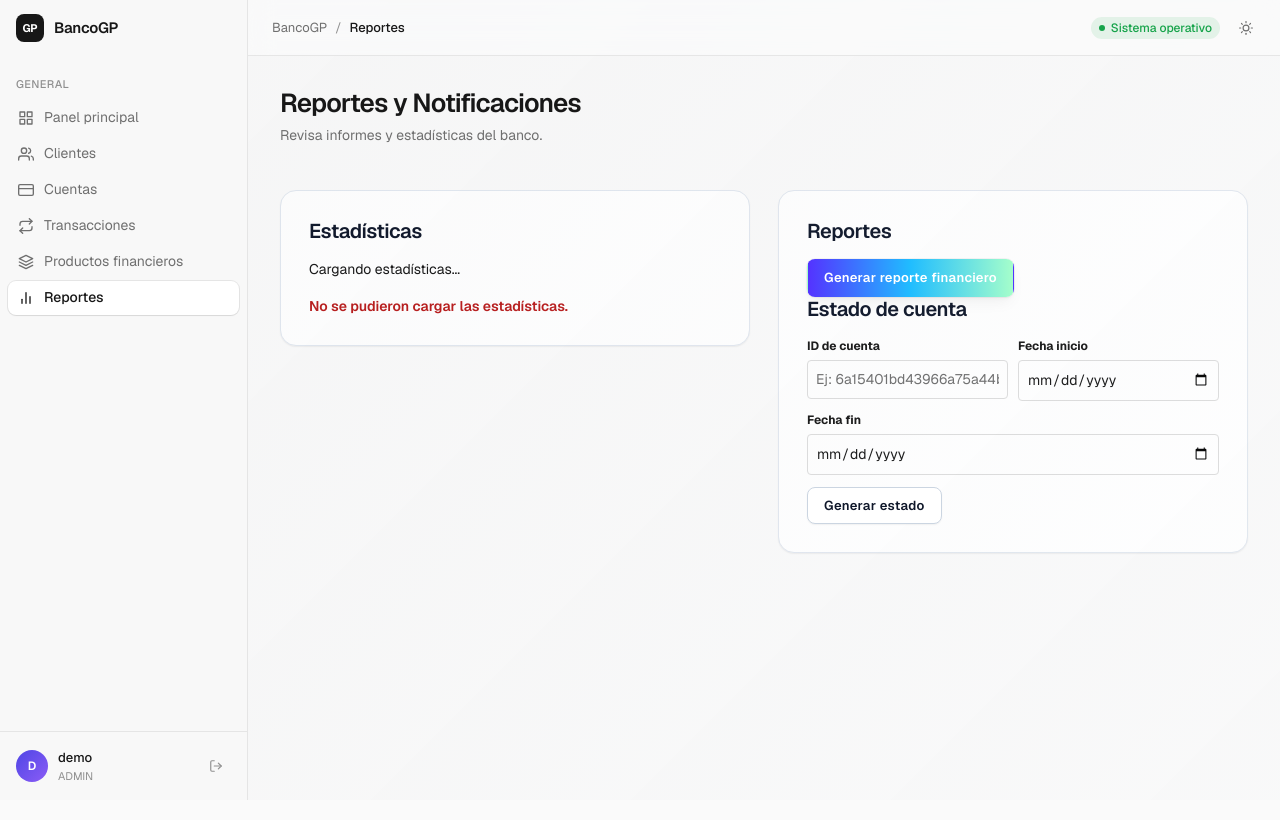
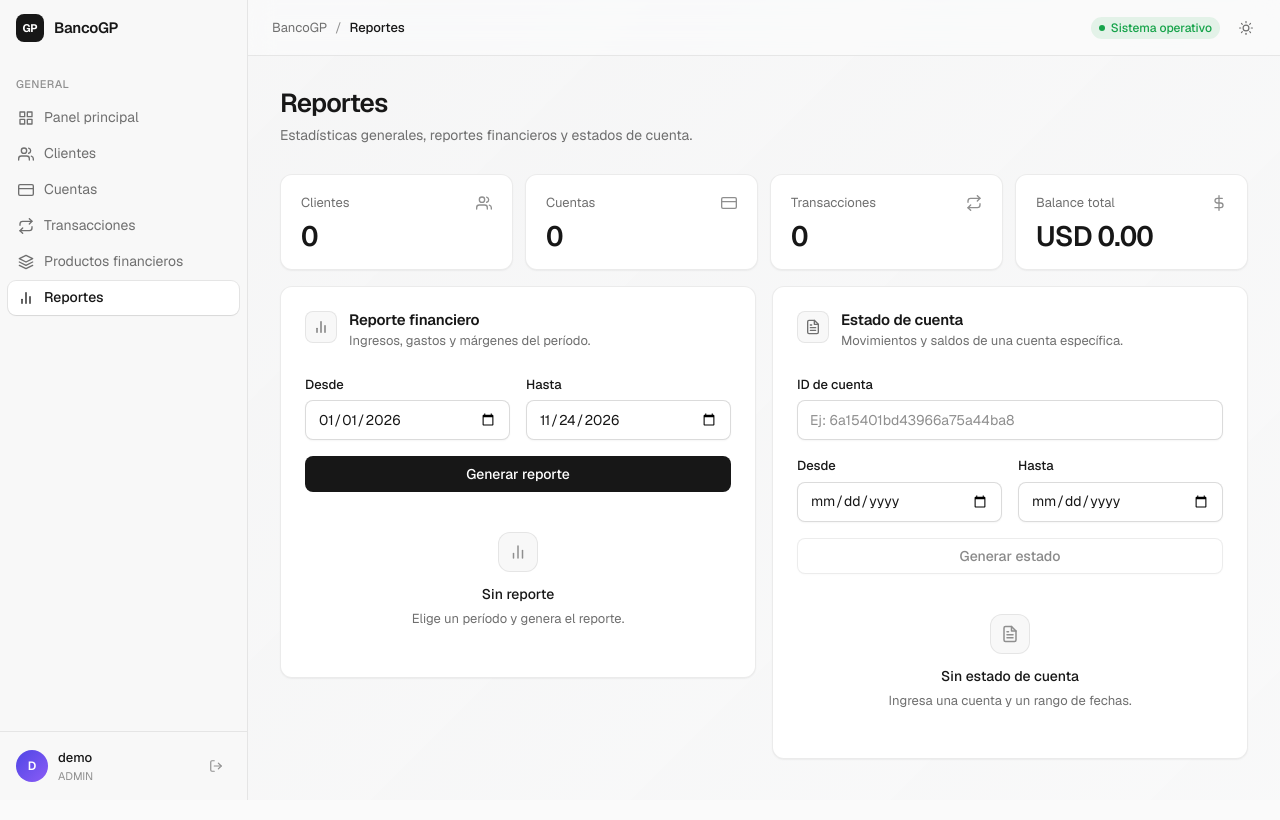
Before and after one commit to apadilla-2024102/BancoGP, a React (Vite) app in the folder bancogp-frontend/: page /reports in a window 1280 px wide. Shown: the top 820 px of the page. Built offline with nearby package versions, Linux system fonts and the light colour scheme; no server answers.

Commit message:
refactor(reports): métricas animadas, reporte financiero por período y estado de cuenta

```diff
--- a/bancogp-frontend/src/pages/ReportsPage.jsx
+++ b/bancogp-frontend/src/pages/ReportsPage.jsx
@@ -1,163 +1,167 @@
 import { useEffect, useState } from 'react';
+import { toast } from 'sonner';
+import {
+  FiBarChart2,
+  FiCalendar,
+  FiDollarSign,
+  FiFileText,
+  FiRepeat,
+  FiTrendingDown,
+  FiTrendingUp,
+  FiUsers,
+  FiCreditCard,
+} from 'react-icons/fi';
 import { DashboardLayout } from '../shared/components/layout/DashboardLayout.jsx';
 import { getStatistics, getFinancialReport, generateAccountStatement } from '../shared/api/reportsApi.js';
-import { FiDollarSign, FiTrendingUp, FiTrendingDown, FiBarChart2, FiUsers, FiFileText } from 'react-icons/fi';
+import { Badge, Button, Card, CardHeader, EmptyState, Input, StatCard } from '../shared/components/ui/index.js';
+import { SummaryList, RawData } from '../features/reports/SummaryList.jsx';
+import { formatCurrency, formatDate, formatNumber } from '../shared/utils/format.js';
+import { getErrorMessage } from '../shared/utils/cn.js';
+
+const money = (value) => formatCurrency(parseFloat(value ?? 0));
+const formatMoney = (n) => formatCurrency(n);
 
 export default function ReportsPage() {
   const [statistics, setStatistics] = useState(null);
+  const [loadingStats, setLoadingStats] = useState(true);
   const [financial, setFinancial] = useState(null);
   const [statementResult, setStatementResult] = useState(null);
   const [statementForm, setStatementForm] = useState({ accountId: '', startDate: '', endDate: '' });
   const [reportForm, setReportForm] = useState({
-    startDate: '2026-01-01',
-    endDate: new Date().toISOString().split('T')[0]
+    startDate: `${new Date().getFullYear()}-01-01`,
+    endDate: new Date().toISOString().split('T')[0],
   });
-  const [message, setMessage] = useState('');
+  const [generating, setGenerating] = useState(null);
 
   useEffect(() => {
-    getStatistics().then(setStatistics).catch(() => setMessage('No se pudieron cargar las estadísticas.'));
+    getStatistics()
+      .then(setStatistics)
+      .catch(() => toast.error('No se pudieron cargar las estadísticas.'))
+      .finally(() => setLoadingStats(false));
   }, []);
 
-  const handleFinancialReport = async () => {
-    setMessage('');
+  const handleFinancialReport = async (event) => {
+    event.preventDefault();
+    setGenerating('financial');
     try {
-      const result = await getFinancialReport(reportForm);
-      setFinancial(result);
-    } catch {
-      setMessage('No se pudo generar el reporte financiero.');
+      setFinancial(await getFinancialReport(reportForm));
+      toast.success('Reporte financiero generado');
+    } catch (error) {
+      toast.error('No se pudo generar el reporte', { description: getErrorMessage(error) });
+    } finally {
+      setGenerating(null);
     }
   };
 
-  const handleStatement = async () => {
-    setMessage('');
+  const handleStatement = async (event) => {
+    event.preventDefault();
+    setGenerating('statement');
     try {
-      const result = await generateAccountStatement(statementForm);
-      setStatementResult(result);
-    } catch {
-      setMessage('No se pudo generar el estado de cuenta.');
+      setStatementResult(await generateAccountStatement(statementForm));
+      toast.success('Estado de cuenta generado');
+    } catch (error) {
+      toast.error('No se pudo generar el estado de cuenta', { description: getErrorMessage(error) });
+    } finally {
+      setGenerating(null);
     }
   };
 
+  const updateStatement = (field) => (e) => setStatementForm((prev) => ({ ...prev, [field]: e.target.value }));
+  const updateReport = (field) => (e) => setReportForm((prev) => ({ ...prev, [field]: e.target.value }));
+
+  const fs = financial?.summary;
+  const ss = statementResult?.summary;
+
   return (
-    <DashboardLayout title="Reportes y Notificaciones" subtitle="Revisa informes y estadísticas del banco.">
-      <div className="section-grid">
-        <section className="panel-card">
-          <h2>Estadísticas</h2>
-          {statistics ? (
-            <div className="stats-grid">
-              <div className="stat-card">
-                <div style={{ display: 'flex', alignItems: 'center', justifyContent: 'space-between', marginBottom: '8px' }}>
-                  <span style={{ fontSize: '24px', fontWeight: 'bold' }}>{statistics.totalCustomers ?? '-'}</span>
-                  <FiUsers size={24} color="#3498db" />
-                </div>
-                <p>Clientes</p>
+    <DashboardLayout title="Reportes" subtitle="Estadísticas generales, reportes financieros y estados de cuenta.">
+      <div className="stat-grid stagger">
+        <StatCard label="Clientes" value={statistics?.totalCustomers ?? 0} icon={<FiUsers />} loading={loadingStats} />
+        <StatCard label="Cuentas" value={statistics?.totalAccounts ?? 0} icon={<FiCreditCard />} loading={loadingStats} />
+        <StatCard label="Transacciones" value={statistics?.totalTransactions ?? 0} icon={<FiRepeat />} loading={loadingStats} />
+        <StatCard
+          label="Balance total"
+          value={statistics?.totalBalance ?? 0}
+          format={formatMoney}
+          icon={<FiDollarSign />}
+          loading={loadingStats}
+        />
+      </div>
+
+      <div className="card-grid">
+        <Card>
+          <CardHeader icon={<FiBarChart2 />} title="Reporte financiero" description="Ingresos, gastos y márgenes del período." />
+          <form className="form-stack" onSubmit={handleFinancialReport}>
+            <div className="form-grid">
+              <Input label="Desde" type="date" value={reportForm.startDate} onChange={updateReport('startDate')} />
+              <Input label="Hasta" type="date" value={reportForm.endDate} onChange={updateReport('endDate')} />
+            </div>
+            <Button type="submit" variant="primary" loading={generating === 'financial'}>
+              Generar reporte
+            </Button>
+          </form>
+
+          {financial ? (
+            <div className="report-result animate-in">
+              <div className="report-result__meta">
+                <span>Reporte</span>
+                <Badge>{financial.reportId ?? 'Sin ID'}</Badge>
               </div>
-              <div className="stat-card">
-                <div style={{ display: 'flex', alignItems: 'center', justifyContent: 'space-between', marginBottom: '8px' }}>
-                  <span style={{ fontSize: '24px', fontWeight: 'bold' }}>{statistics.totalAccounts ?? '-'}</span>
-                  <FiBarChart2 size={24} color="#2ecc71" />
-                </div>
-                <p>Cuentas</p>
-              </div>
-              <div className="stat-card">
-                <div style={{ display: 'flex', alignItems: 'center', justifyContent: 'space-between', marginBottom: '8px' }}>
-                  <span style={{ fontSize: '24px', fontWeight: 'bold' }}>{statistics.totalTransactions ?? '-'}</span>
-                  <FiTrendingUp size={24} color="#f39c12" />
-                </div>
-                <p>Transacciones</p>
-              </div>
-              <div className="stat-card">
-                <div style={{ display: 'flex', alignItems: 'center', justifyContent: 'space-between', marginBottom: '8px' }}>
-                  <span style={{ fontSize: '24px', fontWeight: 'bold' }}>{statistics.totalBalance != null ? new Intl.NumberFormat('es-ES', { style: 'currency', currency: 'USD' }).format(statistics.totalBalance) : '-'}</span>
-                  <FiDollarSign size={24} color="#e74c3c" />
-                </div>
-                <p>Balance total</p>
-              </div>
+              {fs && (
+                <SummaryList
+                  items={[
+                    { label: 'Ingresos totales', value: money(fs.totalRevenue), icon: <FiTrendingUp />, tone: 'in' },
+                    { label: 'Gastos totales', value: money(fs.totalExpenses), icon: <FiTrendingDown />, tone: 'out' },
+                    { label: 'Margen operativo', value: fs.operatingMargin ?? '—', icon: <FiBarChart2 /> },
+                    { label: 'Cuentas por cobrar', value: money(fs.accountsReceivable), icon: <FiFileText /> },
+                    { label: 'Cuentas por pagar', value: money(fs.accountsPayable), icon: <FiFileText /> },
+                    { label: 'Ingresos netos', value: money(fs.netIncome), icon: <FiDollarSign />, strong: true },
+                  ]}
+                />
+              )}
+              <RawData data={financial} />
             </div>
           ) : (
-            <p>Cargando estadísticas...</p>
+            <EmptyState compact icon={<FiBarChart2 />} title="Sin reporte" description="Elige un período y genera el reporte." />
           )}
-          {message && <p className="error-text">{message}</p>}
-        </section>
+        </Card>
 
-        <section className="panel-card">
-          <h2>Reportes</h2>
-          <button className="btn btn--primary btn--small" onClick={handleFinancialReport}>Generar reporte financiero</button>
-          {financial && (
-            <div className="info-card">
-              <p><strong>ID Reporte:</strong> {financial.reportId ?? 'Sin ID'}</p>
-              <div style={{ marginTop: '15px' }}>
-                <p><strong>Resumen Financiero:</strong></p>
-                {financial.summary && (
-                  <div style={{ backgroundColor: '#f9f9f9', padding: '12px', borderRadius: '4px', fontSize: '14px', lineHeight: '1.6' }}>
-                    <p style={{ display: 'flex', alignItems: 'center', gap: '8px' }}><FiDollarSign size={18} /> <strong>Ingresos Totales:</strong> ${parseFloat(financial.summary.totalRevenue).toLocaleString()}</p>
-                    <p style={{ display: 'flex', alignItems: 'center', gap: '8px' }}><FiTrendingDown size={18} /> <strong>Gastos Totales:</strong> ${parseFloat(financial.summary.totalExpenses).toLocaleString()}</p>
-                    <p style={{ display: 'flex', alignItems: 'center', gap: '8px' }}><FiBarChart2 size={18} /> <strong>Ingresos Netos:</strong> ${parseFloat(financial.summary.netIncome).toLocaleString()}</p>
-                    <p style={{ display: 'flex', alignItems: 'center', gap: '8px' }}><FiTrendingUp size={18} /> <strong>Margen Operativo:</strong> {financial.summary.operatingMargin}</p>
-                    <p style={{ display: 'flex', alignItems: 'center', gap: '8px' }}><FiFileText size={18} /> <strong>Cuentas por Cobrar:</strong> ${parseFloat(financial.summary.accountsReceivable).toLocaleString()}</p>
-                    <p style={{ display: 'flex', alignItems: 'center', gap: '8px' }}><FiFileText size={18} /> <strong>Cuentas por Pagar:</strong> ${parseFloat(financial.summary.accountsPayable).toLocaleString()}</p>
-                  </div>
-                )}
+        <Card>
+          <CardHeader icon={<FiFileText />} title="Estado de cuenta" description="Movimientos y saldos de una cuenta específica." />
+          <form className="form-stack" onSubmit={handleStatement}>
+            <Input label="ID de cuenta" value={statementForm.accountId} onChange={updateStatement('accountId')} placeholder="Ej: 6a15401bd43966a75a44ba8" />
+            <div className="form-grid">
+              <Input label="Desde" type="date" value={statementForm.startDate} onChange={updateStatement('startDate')} />
+              <Input label="Hasta" type="date" value={statementForm.endDate} onChange={updateStatement('endDate')} />
+            </div>
+            <Button type="submit" loading={generating === 'statement'} disabled={!statementForm.accountId}>
+              Generar estado
+            </Button>
+          </form>
+
+          {statementResult ? (
+            <div className="report-result animate-in">
+              <div className="report-result__meta">
+                <span>
+                  <FiCalendar aria-hidden="true" /> {formatDate(statementResult.startDate)} — {formatDate(statementResult.endDate)}
+                </span>
+                <Badge>{statementResult.reportId ?? '—'}</Badge>
               </div>
-              <details style={{ marginTop: '15px', cursor: 'pointer' }}>
-                <summary style={{ fontWeight: 'bold', padding: '8px', backgroundColor: '#e8e8e8', borderRadius: '4px' }}>Ver datos completos (JSON)</summary>
-                <pre style={{ fontSize: '11px', maxHeight: '300px', overflow: 'auto', backgroundColor: '#f5f5f5', padding: '10px', borderRadius: '4px', marginTop: '10px' }}>
-                  {JSON.stringify(financial, null, 2)}
-                </pre>
-              </details>
+              {ss && (
+                <SummaryList
+                  items={[
+                    { label: 'Transacciones', value: formatNumber(ss.totalTransactions), icon: <FiRepeat /> },
+                    { label: 'Saldo inicial', value: money(ss.openingBalance), icon: <FiDollarSign /> },
+                    { label: 'Ingresos', value: money(ss.totalCredits), icon: <FiTrendingUp />, tone: 'in' },
+                    { label: 'Egresos', value: money(ss.totalDebits), icon: <FiTrendingDown />, tone: 'out' },
+                    { label: 'Saldo final', value: money(ss.closingBalance), icon: <FiDollarSign />, strong: true },
+                  ]}
+                />
+              )}
             </div>
+          ) : (
+            <EmptyState compact icon={<FiFileText />} title="Sin estado de cuenta" description="Ingresa una cuenta y un rango de fechas." />
           )}
-          <div className="statement-card">
-            <h3>Estado de cuenta</h3>
-            <div className="form-row" style={{ display: 'flex', gap: '10px', flexWrap: 'wrap', marginBottom: '12px' }}>
-              <div style={{ flex: 1, minWidth: '200px' }}>
-                <label style={{ display: 'block', marginBottom: '5px', fontSize: '12px', fontWeight: 'bold' }}>ID de cuenta</label>
-                <input
-                  type="text"
-                  value={statementForm.accountId}
-                  onChange={(e) => setStatementForm((prev) => ({ ...prev, accountId: e.target.value }))}
-                  placeholder="Ej: 6a15401bd43966a75a44ba8"
-                  style={{ width: '100%', padding: '8px', border: '1px solid #ddd', borderRadius: '4px' }}
-                />
-              </div>
-              <div style={{ flex: 1, minWidth: '150px' }}>
-                <label style={{ display: 'block', marginBottom: '5px', fontSize: '12px', fontWeight: 'bold' }}>Fecha inicio</label>
-                <input
-                  type="date"
-                  value={statementForm.startDate}
-                  onChange={(e) => setStatementForm((prev) => ({ ...prev, startDate: e.target.value }))}
-                  style={{ width: '100%', padding: '8px', border: '1px solid #ddd', borderRadius: '4px' }}
-                />
-              </div>
-              <div style={{ flex: 1, minWidth: '150px' }}>
-                <label style={{ display: 'block', marginBottom: '5px', fontSize: '12px', fontWeight: 'bold' }}>Fecha fin</label>
-                <input
-                  type="date"
-                  value={statementForm.endDate}
-                  onChange={(e) => setStatementForm((prev) => ({ ...prev, endDate: e.target.value }))}
-                  style={{ width: '100%', padding: '8px', border: '1px solid #ddd', borderRadius: '4px' }}
-                />
-              </div>
-            </div>
-            <button className="btn btn--secondary btn--small" onClick={handleStatement}>Generar estado</button>
-            {statementResult && (
-              <div className="info-card" style={{ marginTop: '15px' }}>
-                <p><strong>ID Reporte:</strong> {statementResult.reportId ?? '-'}</p>
-                {statementResult.summary && (
-                  <div style={{ backgroundColor: '#f9f9f9', padding: '12px', borderRadius: '4px', fontSize: '14px', lineHeight: '1.8', marginTop: '10px' }}>
-                    <p style={{ display: 'flex', alignItems: 'center', gap: '8px' }}><FiFileText size={18} /> <strong>Período:</strong> {statementResult.startDate} a {statementResult.endDate}</p>
-                    <hr style={{ border: 'none', borderTop: '1px solid #ddd', margin: '10px 0' }} />
-                    <p style={{ display: 'flex', alignItems: 'center', gap: '8px' }}><FiBarChart2 size={18} /> <strong>Total Transacciones:</strong> {statementResult.summary.totalTransactions}</p>
-                    <p style={{ display: 'flex', alignItems: 'center', gap: '8px' }}><FiDollarSign size={18} color="#2ecc71" /> <strong>Balance Inicial:</strong> ${parseFloat(statementResult.summary.openingBalance).toLocaleString()}</p>
-                    <p style={{ display: 'flex', alignItems: 'center', gap: '8px' }}><FiTrendingUp size={18} color="#3498db" /> <strong>Ingresos:</strong> ${parseFloat(statementResult.summary.totalCredits).toLocaleString()}</p>
-                    <p style={{ display: 'flex', alignItems: 'center', gap: '8px' }}><FiTrendingDown size={18} color="#e74c3c" /> <strong>Gastos:</strong> ${parseFloat(statementResult.summary.totalDebits).toLocaleString()}</p>
-                    <p style={{ fontWeight: 'bold', color: '#0066cc', fontSize: '16px', marginTop: '10px', display: 'flex', alignItems: 'center', gap: '8px' }}><FiDollarSign size={20} /> <strong>Balance Final:</strong> ${parseFloat(statementResult.summary.closingBalance).toLocaleString()}</p>
-                  </div>
-                )}
-              </div>
-            )}
-          </div>
-        </section>
+        </Card>
       </div>
     </DashboardLayout>
   );
--- a/bancogp-frontend/src/styles/components/reports.css
+++ b/bancogp-frontend/src/styles/components/reports.css
@@ -85,3 +85,29 @@
   font-size: 12px;
   line-height: 1.6;
 }
+
+.report-result {
+  display: flex;
+  flex-direction: column;
+  gap: 12px;
+  margin-top: 20px;
+}
+
+.report-result__meta {
+  display: flex;
+  align-items: center;
+  justify-content: space-between;
+  gap: 12px;
+  font-size: 13px;
+  color: var(--text-muted);
+}
+
+.report-result__meta > span:first-child {
+  display: inline-flex;
+  align-items: center;
+  gap: 6px;
+}
+
+.card .empty-state {
+  margin-top: 16px;
+}
```
